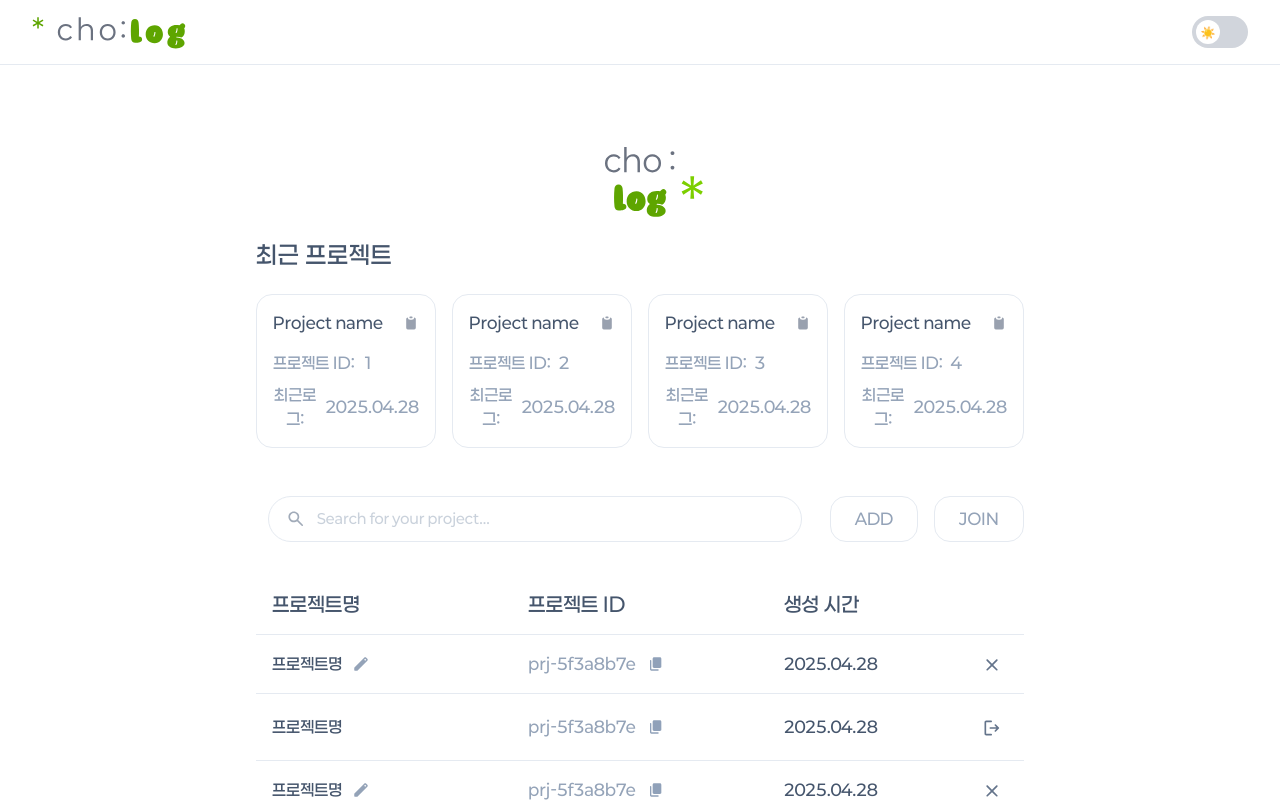
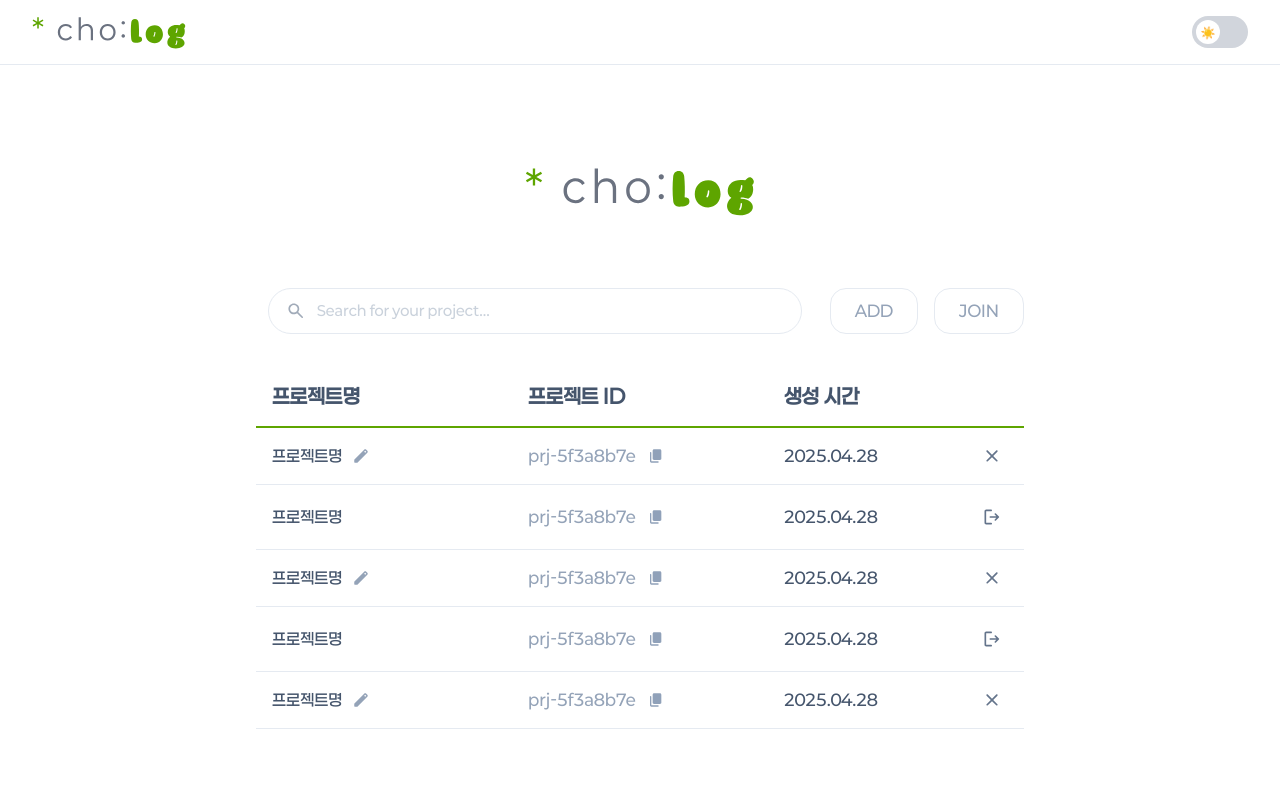
Before and after one commit to SIM-GYUBIN/CHOLOG, a React (Vite) app in the folder frontend/cholog/: page /projectList in a window 1280 px wide. Shown: the top 802 px of the page. Built offline with nearby package versions, Linux system fonts and the light colour scheme.

Commit message:
style : 프로젝트 생성 관리 페이지 디자인 - 최근 프로젝트 카드 삭제 - projectlist에서 navbar hide S12P31B207-118

```diff
--- a/frontend/cholog/src/App.tsx
+++ b/frontend/cholog/src/App.tsx
@@ -1,4 +1,4 @@
-import { BrowserRouter, Routes, Route } from 'react-router-dom';
+import { BrowserRouter, Routes, Route, useLocation } from 'react-router-dom';
 import './App.css';
 import NavigationBar from './components/NavigationBar';
 import LandingPage from './pages/LandingPage';
@@ -10,12 +10,14 @@ import ReportPage from './pages/ReportPage';
 import ArchivePage from './pages/ArchivePage';
 import ProjectSettingPage from './pages/ProjectSettingPage';
 
-function App() {
+function AppContent() {
+  const location = useLocation();
+  const hideNavbar = location.pathname === '/projectlist';
+
   return (
-    <BrowserRouter>
     <div className="app">
-        <NavigationBar />
-        <div className="pt-16">
+      {!hideNavbar && <NavigationBar />}
+      <div className={!hideNavbar ? "pt-16" : ""}>
         <Routes>
           <Route path="/" element={<LandingPage />} />
           <Route path="/login" element={<LoginPage />} />
@@ -28,6 +30,13 @@ function App() {
         </Routes>
       </div>
     </div>
+  );
+}
+
+function App() {
+  return (
+    <BrowserRouter>
+      <AppContent />
     </BrowserRouter>
   );
 }
--- a/frontend/cholog/src/components/ProjectList/ProjectTable.tsx
+++ b/frontend/cholog/src/components/ProjectList/ProjectTable.tsx
@@ -43,18 +43,31 @@ const ProjectTable = ({ projects, onCopy }: ProjectTableProps) => {
     setNewProjectName("");
   };
 
+  if (!projects || projects.length === 0) {
+    return (
+      <div className="w-full min-h-[200px] flex flex-col items-center justify-center p-8 bg-white rounded-xl">
+        <div className="text-[#5EA500] font-paperlogy6 text-xl mb-2">
+          아직 프로젝트가 없습니다
+        </div>
+        <div className="text-gray-500 font-paperlogy4 text-base">
+          새로운 프로젝트를 생성하거나 가입하세요.
+        </div>
+      </div>
+    );
+  }
+
   return (
     <>
       <table className="w-full">
         <thead>
-          <tr className="border-b border-[var(--line)]">
-            <th className="w-1/3 p-4 font-medium text-[var(--text)] text-left text-xl">
+          <tr className="border-b-2 border-[#5EA500]">
+            <th className="w-1/3 p-4 font-paperlogy6 text-[var(--text)] text-left text-xl">
               프로젝트명
             </th>
-            <th className="w-1/3 p-4 font-medium text-[var(--text)] text-left text-xl">
+            <th className="w-1/3 p-4 font-paperlogy6 text-[var(--text)] text-left text-xl">
               프로젝트 ID
             </th>
-            <th className="w-1/4 p-4 font-medium text-[var(--text)] text-left text-xl">
+            <th className="w-1/4 p-4 font-paperlogy6 text-[var(--text)] text-left text-xl">
               생성 시간
             </th>
             <th className="w-12 p-4"></th>
@@ -62,18 +75,21 @@ const ProjectTable = ({ projects, onCopy }: ProjectTableProps) => {
         </thead>
         <tbody>
           {projects.map((project) => (
-            <tr key={project.id} className="border-b border-[var(--line)]">
+            <tr
+              key={project.id}
+              className="border-b border-[var(--line)] hover:bg-[#5EA50008] transition-colors"
+            >
               <td className="w-1/3 p-4">
                 <div className="flex items-center gap-2">
                   <button
                     onClick={() => navigate(`/project/${project.id}`)}
-                    className="text-left text-[16px] text-[var(--text)] font-extralight hover:text-gray-900 truncate cursor-pointer"
+                    className="text-left text-[16px] text-[var(--text)] font-paperlogy5 hover:text-[#5EA500] truncate cursor-pointer transition-colors"
                   >
                     {project.name}
                   </button>
                   {project.isCreator && (
                     <button
-                      className="p-1 hover:bg-gray-100 rounded-md transition-colors"
+                      className="p-1 hover:bg-[#5EA50015] rounded-md transition-colors"
                       onClick={() => handleModifyClick(project)}
                     >
                       <img
@@ -85,26 +101,26 @@ const ProjectTable = ({ projects, onCopy }: ProjectTableProps) => {
                   )}
                 </div>
               </td>
-              <td className="w-1/3 p-4 text-[var(--helpertext)] text-left text-[16px]">
+              <td className="w-1/3 p-4 font-paperlogy4 text-[var(--helpertext)] text-left text-[16px]">
                 <div className="flex items-center gap-2">
                   <span>{project.projectId}</span>
                   <button
                     onClick={() => handleCopy(project.projectId)}
-                    className="p-1 hover:bg-gray-100 rounded-md transition-colors"
+                    className="p-1 hover:bg-[#5EA50015] rounded-md transition-colors"
                   >
                     <img src={copyIcon} alt="Copy" className="h-4 w-4" />
                   </button>
                 </div>
               </td>
-              <td className="w-1/4 p-4 text-[var(--text)] text-left text-[16px]">
+              <td className="w-1/4 p-4 font-paperlogy4 text-[var(--text)] text-left text-[16px]">
                 {project.date}
               </td>
               <td className="w-12 p-4">
-                <button className="focus:outline-none cursor-pointer">
+                <button className="p-1.5 hover:bg-[#5EA50015] rounded-md transition-colors focus:outline-none cursor-pointer">
                   <img
                     src={project.isCreator ? deleteIcon : exitIcon}
                     alt={project.isCreator ? "Delete" : "Exit"}
-                    className={`mt-2 mx-1 ${project.isCreator ? "h-3" : "h-5"}`}
+                    className={`${project.isCreator ? "h-3" : "h-5"}`}
                   />
                 </button>
               </td>
--- a/frontend/cholog/src/pages/ProjectListPage.tsx
+++ b/frontend/cholog/src/pages/ProjectListPage.tsx
@@ -1,5 +1,5 @@
 import { useState } from "react";
-import logo from '@/assets/logo.svg';
+import logo from '@/assets/logo2.svg';
 import RecentProjects from "../components/ProjectList/RecentProjects";
 import ProjectActions from "../components/ProjectList/ProjectActions";
 import ProjectTable from "../components/ProjectList/ProjectTable";
@@ -51,11 +51,11 @@ const ProjectListPage = () => {
 
   return (
     <div className="max-w-[60vw] mx-auto">
-      <div className="text-center">
-        <img src={logo} alt="Cholog logo" className="h-36 mx-auto" />
+      <div className="text-center my-18">
+        <img src={logo} alt="Cholog logo" className="h-12 mx-auto" />
       </div>
 
-      <RecentProjects projects={recentProjects} />
+      {/* <RecentProjects projects={recentProjects} /> */}
       <ProjectActions onAdd={() => openModal("add")} onJoin={() => openModal("join")} />
       <section className="mt-8">
         <ProjectTable projects={projectList} onCopy={handleCopy} />
```
Lines whose indentation alone changed are shown as unchanged.
